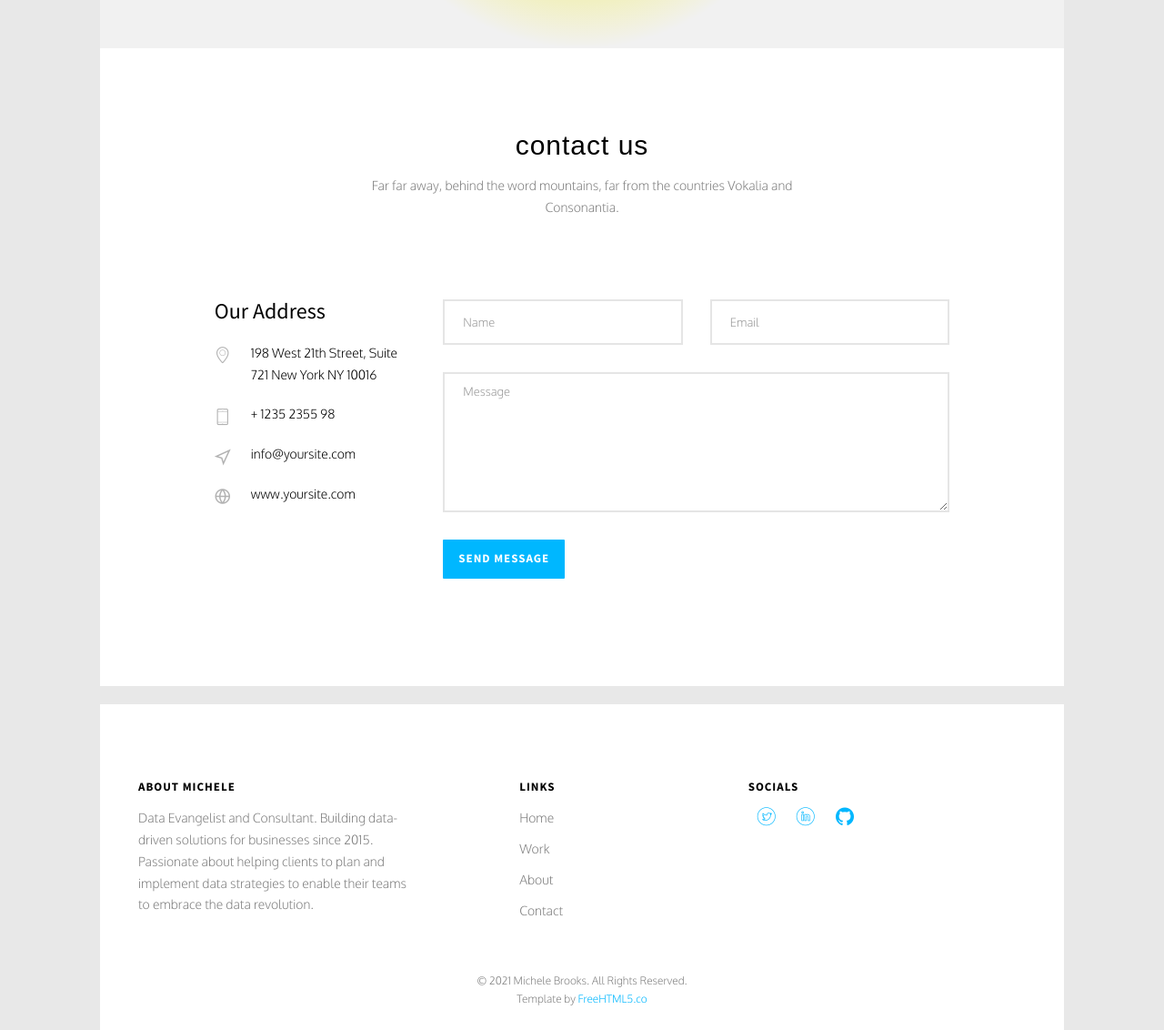
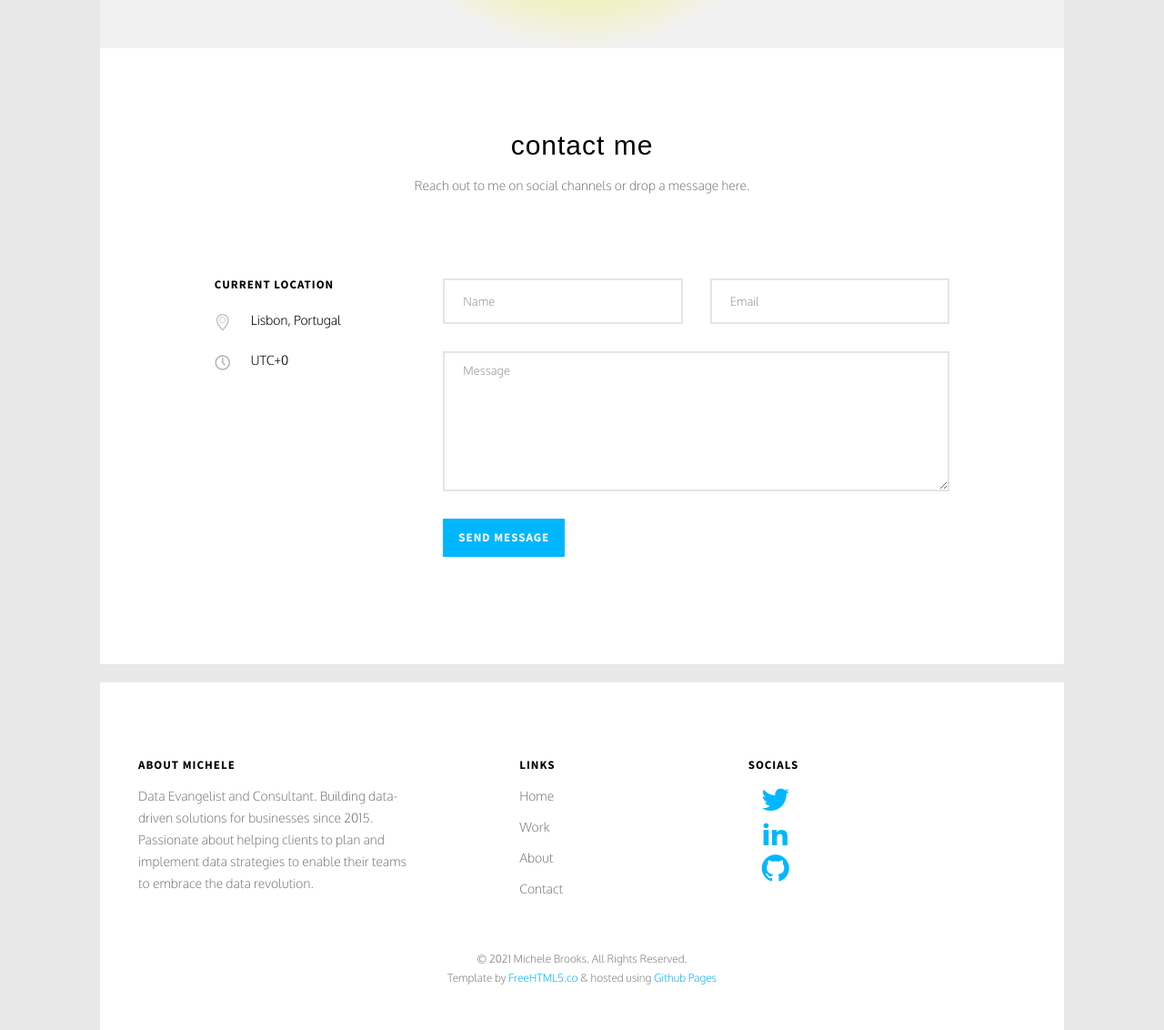
Before and after one commit to michelebrooks/michelebrooks_portfolio, a website: page contact.html in a window 1280 px wide. Shown: the part 640-1772 px from the top of the page at 91% size. Drawn offline with Linux system fonts and the light colour scheme; files whose address does not match are found by name.

Commit message:
Update contact form; add see more work button; standardize footer

```diff
--- a/contact.html
+++ b/contact.html
@@ -103,18 +103,18 @@
 		<div id="fh5co-contact">
 			<div class="row animate-box">
 				<div class="col-md-6 col-md-offset-3 text-center fh5co-heading">
-					<h2>Contact us</h2>
-					<p>Far far away, behind the word mountains, far from the countries Vokalia and Consonantia.</p>
+					<h2>contact me</h2>
+					<p>Reach out to me on social channels or drop a message here.</p>
 				</div>
 			</div>
 			<div class="row">
 				<div class="col-md-3 col-md-push-1 animate-box">
-					<h3>Our Address</h3>
+					<div class="services desc">
+						<h3>Current Location</3>
+					</div>
 					<ul class="contact-info">
-						<li><i class="icon-location4"></i>198 West 21th Street, Suite 721 New York NY 10016</li>
-						<li><i class="icon-phone3"></i>+ 1235 2355 98</li>
-						<li><i class="icon-location3"></i><a href="#">info@yoursite.com</a></li>
-						<li><i class="icon-globe2"></i><a href="#">www.yoursite.com</a></li>
+						<li><i class="icon-location4"></i>Lisbon, Portugal</li>
+						<li><i class="icon-clock3"></i>UTC+0</li>
 					</ul>
 				</div>
 				<div class="col-md-7 col-md-push-1 animate-box">
@@ -168,8 +168,8 @@
 				<div class="col-md-4">
 					<h4>Socials</h4>
 					<ul class="fh5co-social-icons">
-                        <li><a href="https://twitter.com/michy_brooks"><i class="icon-twitter"></i></a></li>
-                        <li><a href="https://linkedin.com/in/michele-brooks"><i class="icon-linkedin"></i></a></li>
+                        <li><a href="https://twitter.com/michy_brooks"><i class="icon-twitter2"></i></a></li>
+                        <li><a href="https://linkedin.com/in/michele-brooks"><i class="icon-linkedin22"></i></a></li>
                         <li><a href="https://github.com/michelebrooks"><i class="icon-github"></i></a></li>
                     </ul>
 				</div>
@@ -180,7 +180,7 @@
 				<div class="col-md-12 text-center">
 					<p>
 						<small class="block">&copy; 2021 Michele Brooks. All Rights Reserved.</small>
-						<small class="block">Template by <a href="http://freehtml5.co/" target="_blank">FreeHTML5.co</a></small>
+						<small class="block">Template by <a href="http://freehtml5.co/" target="_blank">FreeHTML5.co</a> &amp; hosted using <a href="https://pages.github.com/" target="_blank">Github Pages</a></small>
 					</p>
 				</div>
 			</div>
--- a/css/style.css
+++ b/css/style.css
@@ -414,7 +414,7 @@ h1, h2, h3, h4, h5, h6, figure {
   margin: 0;
   padding: 0;
   color: black;
-  font-family: "Josefin Sans", sans-serif;
+  font-family: "Source Sans Pro", sans-serif;
 }
 #fh5co-hero .flexslider .slider-text > .slider-text-inner h1 {
   margin-bottom: 20px;
@@ -976,8 +976,17 @@ input[type="text"] {
   padding: 0;
   list-style: none;
   display: -moz-inline-stack;
+  display: block;
+  zoom:1.5;
+  *display: inline;
+}
+.fh5co-social-icons-2 li {
+  margin: 0;
+  padding: 0;
+  list-style: none;
+  display: -moz-inline-stack;
   display: inline-block;
-  zoom: 1;
+  zoom:1.5;
   *display: inline;
 }
 .isotope {
```
Also changed, not shown: about.html (+10 -11 lines), index.html (+10 -3 lines), work-single-1.html (+3 -3 lines), work-single-2.html (+3 -3 lines), work-single-3.html (+3 -3 lines), work-single-4.html (+3 -3 lines), work-single-5.html (+3 -3 lines), work-single-6.html (+3 -3 lines), work.html (+3 -3 lines).
